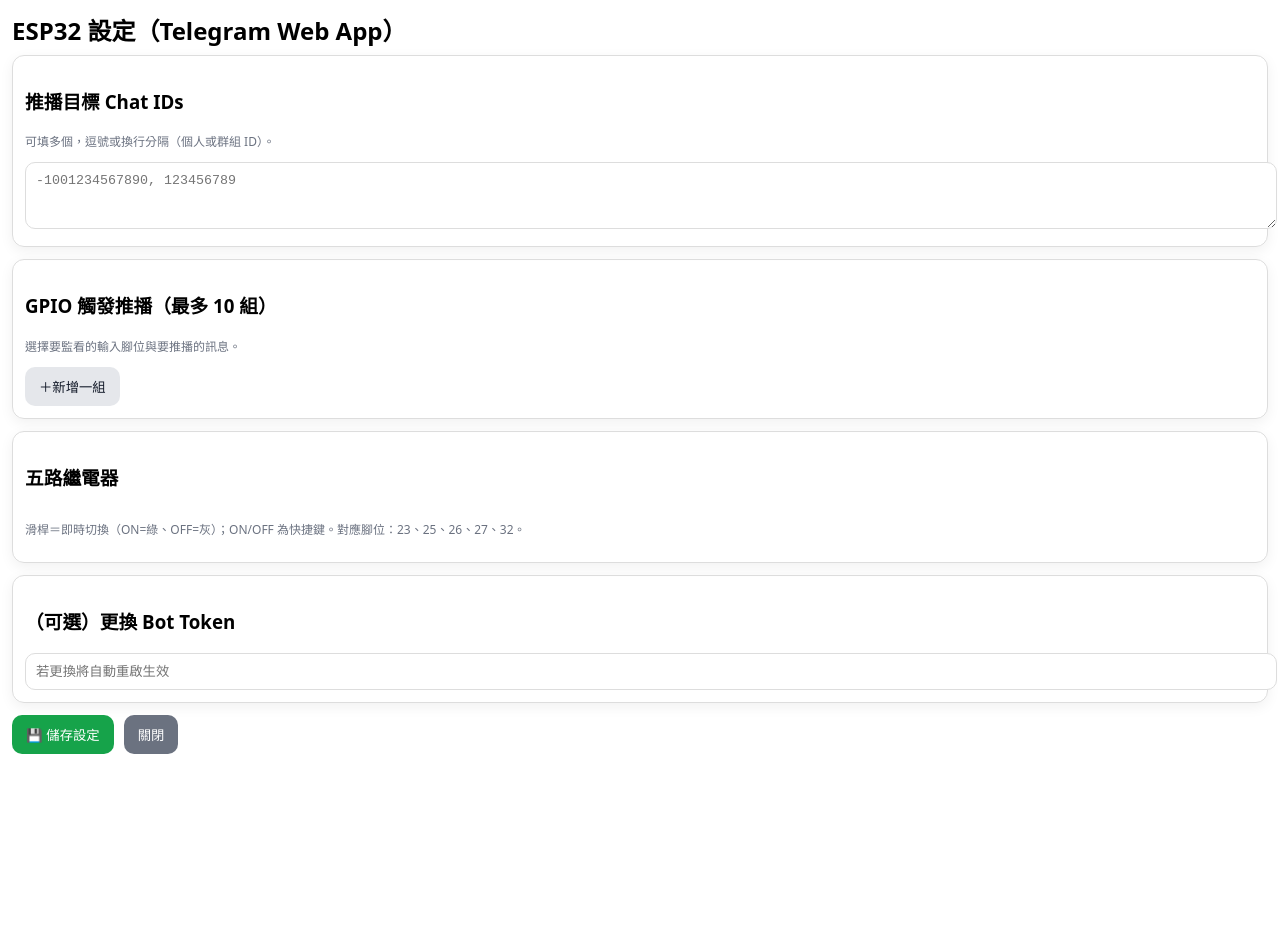
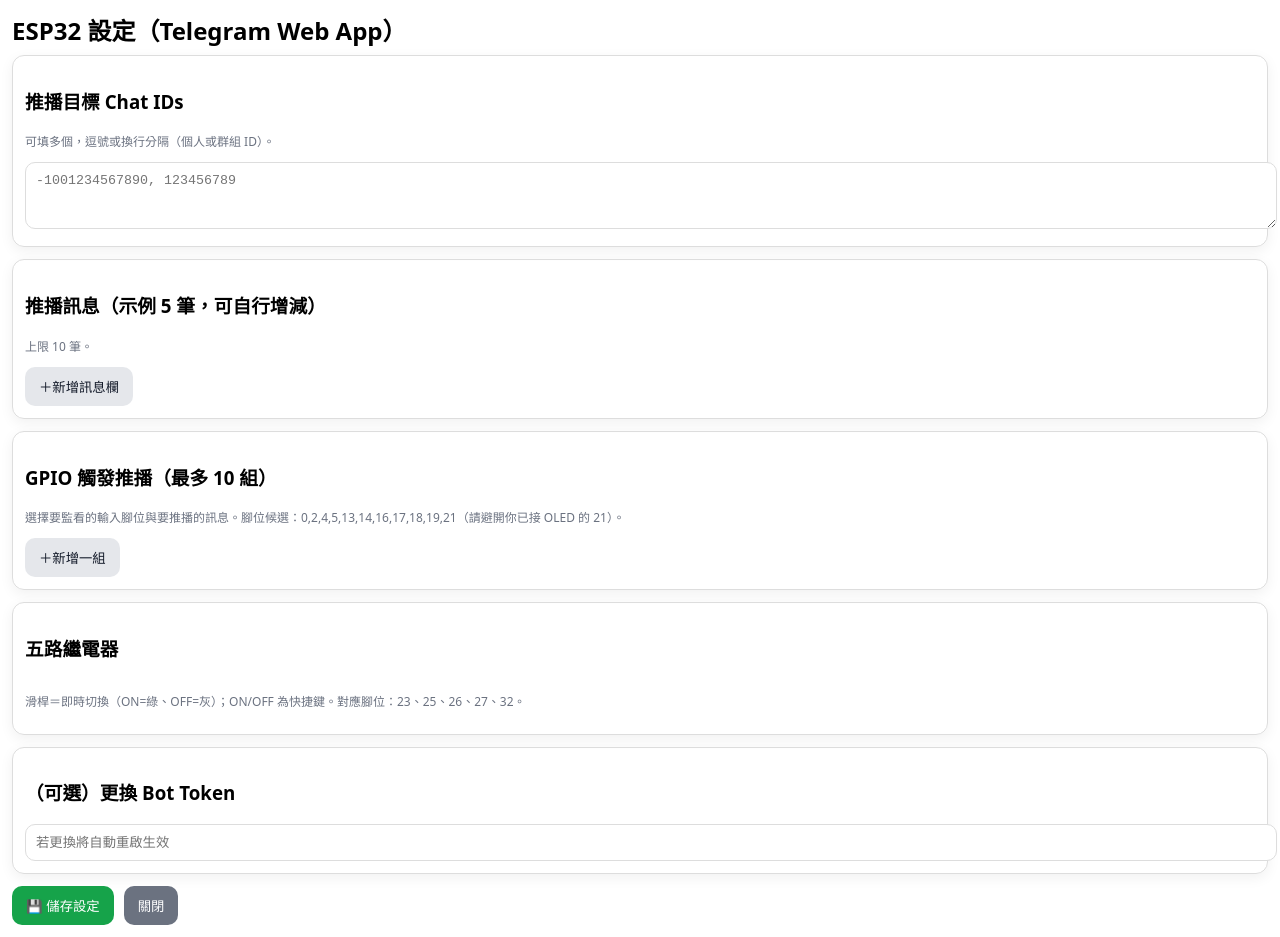
Before and after one commit to lemel0501/YQ-webapp, a plain HTML site: page index.html in a window 1280 px wide. Before the commit the page ends 800 px from the top, so only its background shows below. Drawn offline with Linux system fonts and the light colour scheme; a script that the page names is missing.

Commit message:
Update index.html

```diff
--- a/index.html
+++ b/index.html
@@ -47,8 +47,15 @@
     </div>
 
     <div class="card">
+      <h3>推播訊息（示例 5 筆，可自行增減）</h3>
+      <p class="hint">上限 10 筆。</p>
+      <div class="grid" id="msgs"></div>
+      <div class="row"><button class="btn light" id="addMsg">＋新增訊息欄</button></div>
+    </div>
+
+    <div class="card">
       <h3>GPIO 觸發推播（最多 10 組）</h3>
-      <p class="hint">選擇要監看的輸入腳位與要推播的訊息。</p>
+      <p class="hint">選擇要監看的輸入腳位與要推播的訊息。腳位候選：0,2,4,5,13,14,16,17,18,19,21（請避開你已接 OLED 的 21）。</p>
       <div class="grid" id="notifs"></div>
       <div class="row"><button class="btn light" id="addNotif">＋新增一組</button></div>
     </div>
```
